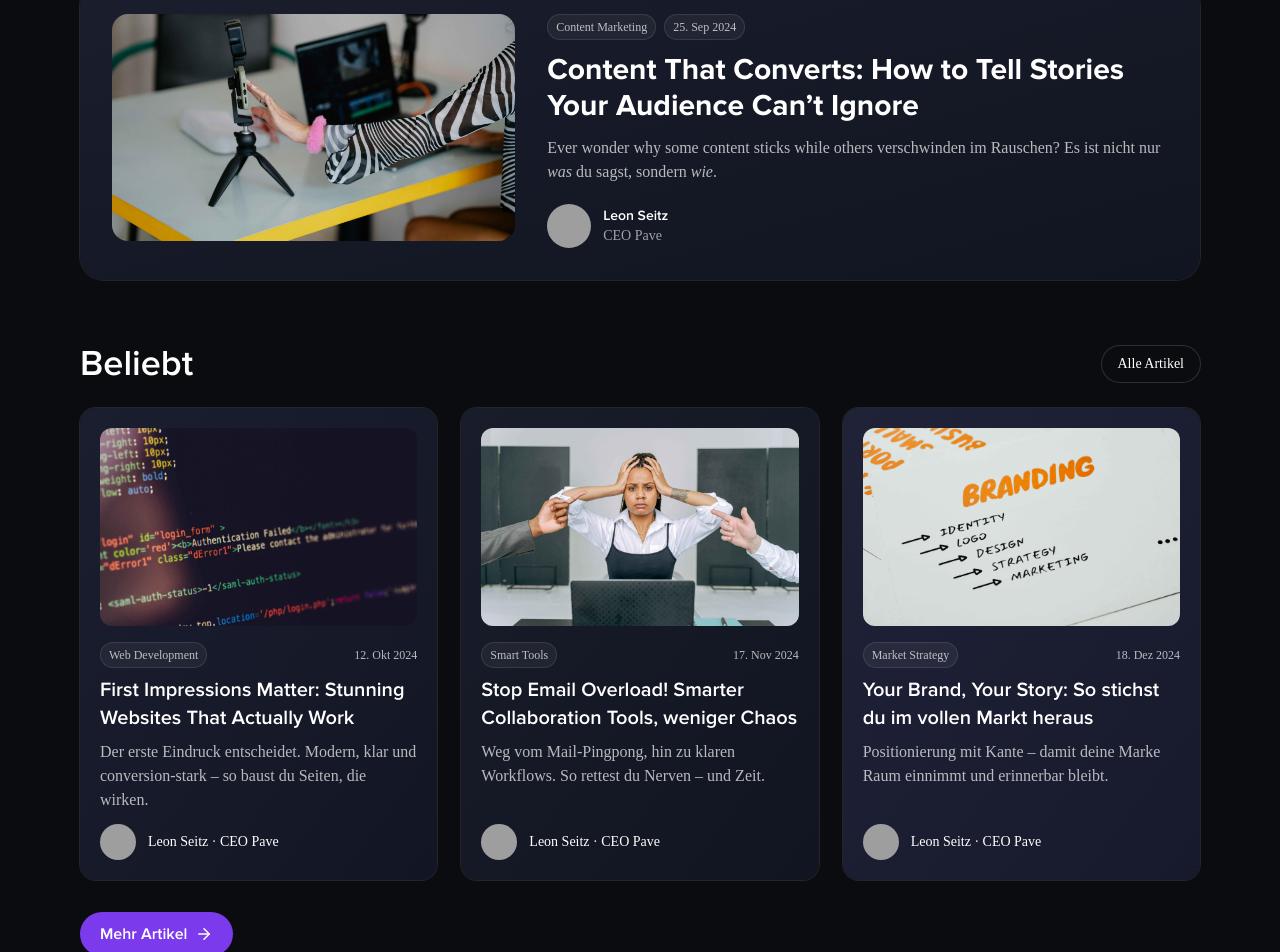
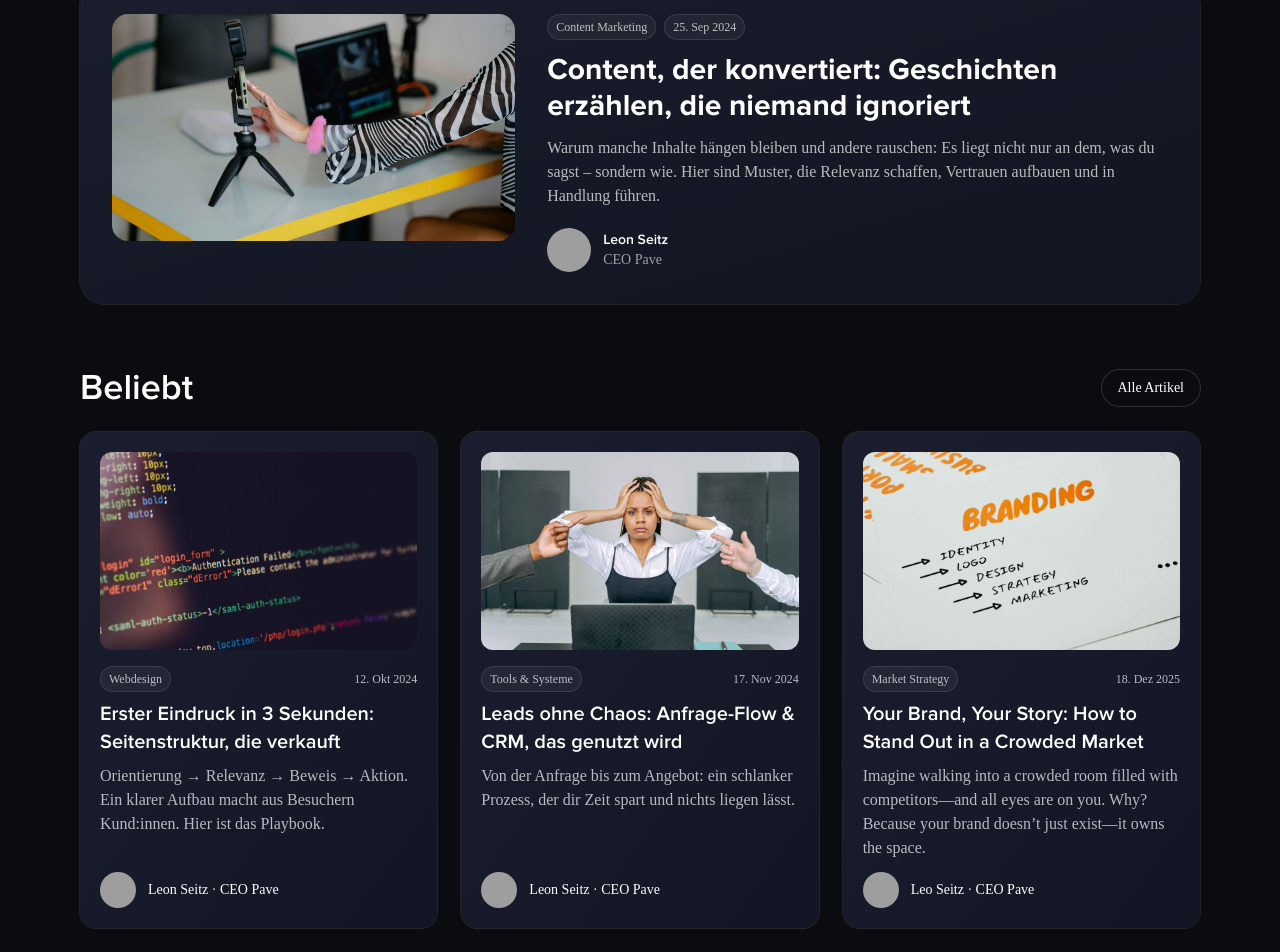
Before and after one commit to cyclebittt/pavewebyyyy, a Next.js app: page /blogs in a window 1280 px wide. Shown: the part 592-1544 px from the top of the page. Built offline with nearby package versions, Linux system fonts and the light colour scheme; grey boxes are pictures that could not be loaded; a web font is replaced by a local one.

Commit message:
Update page.js

```diff
--- a/app/blogs/page.js
+++ b/app/blogs/page.js
@@ -6,6 +6,50 @@ import Image from 'next/image';
 import Navbar from '@/components/layout/Navbar';
 import Footer from '@/components/layout/Footer';
 import { ArrowRight, Sun } from 'lucide-react';
+
+const posts = [
+  {
+    slug: '/blogs/1',
+    title: 'Content, der konvertiert: Geschichten erzählen, die niemand ignoriert',
+    date: '25. Sep 2024',
+    category: 'Content Marketing',
+    excerpt:
+      'Warum manche Inhalte hängen bleiben und andere rauschen: Es liegt nicht nur an dem, was du sagst – sondern wie. Hier sind Muster, die Relevanz schaffen, Vertrauen aufbauen und in Handlung führen.',
+    image: '/img/blogs/1.jpg',
+    author: { name: 'Leon Seitz', role: 'CEO Pave' },
+    featured: true,
+  },
+  {
+    slug: '/blogs/2',
+    title: 'Erster Eindruck in 3 Sekunden: Seitenstruktur, die verkauft',
+    date: '12. Okt 2024',
+    category: 'Webdesign',
+    excerpt:
+      'Orientierung → Relevanz → Beweis → Aktion. Ein klarer Aufbau macht aus Besuchern Kund:innen. Hier ist das Playbook.',
+    image: '/img/blogs/2.jpg',
+    author: { name: 'Leon Seitz', role: 'CEO Pave' },
+  },
+  {
+    slug: '/blogs/3',
+    title: 'Leads ohne Chaos: Anfrage-Flow & CRM, das genutzt wird',
+    date: '17. Nov 2024',
+    category: 'Tools & Systeme',
+    excerpt:
+      'Von der Anfrage bis zum Angebot: ein schlanker Prozess, der dir Zeit spart und nichts liegen lässt.',
+    image: '/img/blogs/3.jpg',
+    author: { name: 'Leon Seitz', role: 'CEO Pave' },
+  },
+  {
+    slug: '/blogs/4',
+    title: 'Your Brand, Your Story: How to Stand Out in a Crowded Market',
+    date: '18. Dez 2025',
+    category: 'Market Strategy',
+    excerpt:
+      'Imagine walking into a crowded room filled with competitors—and all eyes are on you. Why? Because your brand doesn’t just exist—it owns the space.',
+    image: '/img/blogs/4.jpg',
+    author: { name: 'Leo Seitz', role: 'CEO Pave' },
+  },
+];
 
 export default function Blogs() {
   const [aosDir, setAosDir] = useState('fade-right');
@@ -19,7 +63,8 @@ export default function Blogs() {
       cleanup = () => {};
     })();
 
-    const onResize = () => setAosDir(window.innerWidth < 768 ? 'fade-up' : 'fade-right');
+    const onResize = () =>
+      setAosDir(window.innerWidth < 768 ? 'fade-up' : 'fade-right');
     onResize();
     window.addEventListener('resize', onResize, { passive: true });
     return () => {
@@ -28,43 +73,57 @@ export default function Blogs() {
     };
   }, []);
 
+  const featured = posts.find((p) => p.featured) ?? posts[0];
+  const popular = posts.filter((p) => p.slug !== featured.slug);
+
   return (
     <div className="font-proxima bg-[#0B0C10] text-white">
       <Navbar />
 
-      {/* HERO – im Stil von Home/About/Blog */}
+      {/* HERO */}
       <section
-        className="
-          relative overflow-hidden
-          px-5 md:px-20 pt-16 md:pt-24 pb-16 md:pb-20
-        "
+        className="relative overflow-hidden px-5 md:px-20 pt-16 md:pt-24 pb-16 md:pb-20"
         aria-labelledby="blogs-hero"
       >
+        {/* diagonaler Hintergrundgradient */}
         <div
-          className="
-            absolute inset-0 -z-10
+          className="absolute inset-0 -z-10
             bg-[radial-gradient(1200px_500px_at_10%_10%,#1E1B4B_0%,transparent_60%),
                 radial-gradient(1000px_500px_at_90%_30%,#0EA5E9_0%,transparent_60%),
-                linear-gradient(135deg,#0B0C10_10%,#0F172A_60%,#0B0C10)]
-          "
+                linear-gradient(135deg,#0B0C10_10%,#0F172A_60%,#0B0C10)]"
         />
-        <div className="pointer-events-none absolute -left-32 top-28 h-40 w-[120%] -rotate-6 blur-2xl opacity-60"
-             style={{background: 'linear-gradient(90deg, rgba(129,51,241,.22), rgba(14,165,233,.18))'}}/>
-        <div className="pointer-events-none absolute -right-40 bottom-10 h-40 w-[120%] rotate-6 blur-2xl opacity-60"
-             style={{background: 'linear-gradient(90deg, rgba(14,165,233,.2), rgba(129,51,241,.22))'}}/>
+        {/* weiche Glow-Bänder */}
+        <div
+          className="pointer-events-none absolute -left-32 top-28 h-40 w-[120%] -rotate-6 blur-2xl opacity-60"
+          style={{
+            background:
+              'linear-gradient(90deg, rgba(129,51,241,.22), rgba(14,165,233,.18))',
+          }}
+        />
+        <div
+          className="pointer-events-none absolute -right-40 bottom-10 h-40 w-[120%] rotate-6 blur-2xl opacity-60"
+          style={{
+            background:
+              'linear-gradient(90deg, rgba(14,165,233,.2), rgba(129,51,241,.22))',
+          }}
+        />
 
         <div className="max-w-6xl">
           <span className="inline-flex items-center gap-2 text-xs md:text-sm text-white/70 bg-white/5 rounded-full px-3 py-1 ring-1 ring-white/10">
             <Sun size={14} className="opacity-70" />
-            Insights & Playbooks für Marken, die wirken
+            Insights &amp; Playbooks für Marken, die wirken
           </span>
 
-          <h1 id="blogs-hero" className="mt-6 text-4xl sm:text-6xl font-extrabold leading-[1.05] tracking-tight">
+          <h1
+            id="blogs-hero"
+            className="mt-6 text-4xl sm:text-6xl font-extrabold leading-[1.05] tracking-tight"
+          >
             Blog
           </h1>
 
           <p className="mt-4 max-w-2xl text-white/70 text-base md:text-lg">
-            Praktische Artikel zu Branding, Webdesign, Content & Systemen – klar, modular, wirkungsorientiert.
+            Praktische Artikel zu Branding, Webdesign, Content &amp; Systemen – klar,
+            modular, wirkungsorientiert.
           </p>
 
           <div className="mt-8">
@@ -78,15 +137,25 @@ export default function Blogs() {
         </div>
       </section>
 
-      {/* LATEST POST */}
-      <section className="px-5 md:px-20 pb-12 md:pb-16">
+      {/* AKTUELL */}
+      <section
+        className="px-5 md:px-20 pb-12 md:pb-16"
+        aria-labelledby="latest-heading"
+      >
         <div className="max-w-7xl">
           <div className="flex items-center justify-between">
-            <h2 className="text-2xl md:text-4xl font-semibold">Aktuell</h2>
-            <span className="text-sm bg-white/5 ring-1 ring-white/10 px-3 py-1 rounded-full">4 Artikel</span>
+            <h2
+              id="latest-heading"
+              className="text-2xl md:text-4xl font-semibold"
+            >
+              Aktuell
+            </h2>
+            <span className="text-sm bg-white/5 ring-1 ring-white/10 px-3 py-1 rounded-full">
+              {posts.length} Artikel
+            </span>
           </div>
 
-          <Link href="/blogs/1" className="block mt-6 group">
+          <Link href={featured.slug} className="block mt-6 group">
             <article
               data-aos={aosDir}
               className="rounded-3xl p-6 md:p-8 bg-gradient-to-br from-[#1A1E2D] to-[#111521] ring-1 ring-white/10 hover:ring-white/20 transition-all"
@@ -94,8 +163,8 @@ export default function Blogs() {
               <div className="grid grid-cols-1 md:grid-cols-5 gap-6 md:gap-8">
                 <div className="relative w-full aspect-[16/10] md:col-span-2 md:aspect-video overflow-hidden rounded-2xl">
                   <Image
-                    src="/img/blogs/1.jpg"
-                    alt="Content that converts"
+                    src={featured.image}
+                    alt={featured.title}
                     fill
                     className="object-cover transition-transform duration-500 group-hover:scale-[1.03]"
                     sizes="(min-width: 768px) 40vw, 100vw"
@@ -107,34 +176,33 @@ export default function Blogs() {
                   <div>
                     <div className="flex flex-wrap items-center gap-2 text-xs text-white/70">
                       <span className="inline-flex items-center gap-2 rounded-full bg-white/5 border border-white/10 px-2 py-1">
-                        Content Marketing
+                        {featured.category}
                       </span>
                       <span className="inline-flex items-center gap-2 rounded-full bg-white/5 border border-white/10 px-2 py-1">
-                        25. Sep 2024
+                        {featured.date}
                       </span>
                     </div>
 
                     <h3 className="mt-3 text-2xl md:text-3xl font-bold leading-tight">
-                      Content That Converts: How to Tell Stories Your Audience Can’t Ignore
+                      {featured.title}
                     </h3>
-                    <p className="mt-3 text-white/70">
-                      Ever wonder why some content sticks while others verschwinden im Rauschen?
-                      Es ist nicht nur <em>was</em> du sagst, sondern <em>wie</em>.
-                    </p>
+                    <p className="mt-3 text-white/70">{featured.excerpt}</p>
                   </div>
 
                     <div className="mt-5 flex items-center gap-3">
                       <div className="relative w-11 h-11 rounded-full overflow-hidden">
                         <Image
                           src="https://images.unsplash.com/photo-1499996860823-5214fcc65f8f?q=80&w=256&auto=format&fit=crop"
-                        alt="Autor"
+                          alt={featured.author.name}
                           fill
                           className="object-cover"
                         />
                       </div>
                       <div className="text-sm">
-                      <p className="font-semibold">Leon Seitz</p>
-                      <p className="text-white/60">CEO Pave</p>
+                        <p className="font-semibold">
+                          {featured.author.name}
+                        </p>
+                        <p className="text-white/60">{featured.author.role}</p>
                       </div>
                     </div>
                 </div>
@@ -144,11 +212,19 @@ export default function Blogs() {
         </div>
       </section>
 
-      {/* POPULAR POSTS */}
-      <section className="px-5 md:px-20 pb-20">
+      {/* BELIEBT */}
+      <section
+        className="px-5 md:px-20 pb-20"
+        aria-labelledby="popular-heading"
+      >
         <div className="max-w-7xl">
           <div className="flex items-center justify-between">
-            <h2 className="text-2xl md:text-4xl font-semibold">Beliebt</h2>
+            <h2
+              id="popular-heading"
+              className="text-2xl md:text-4xl font-semibold"
+            >
+              Beliebt
+            </h2>
             <Link
               href="/blogs"
               className="text-sm px-4 py-2 rounded-full ring-1 ring-white/15 hover:ring-white/30 transition-all"
@@ -158,80 +234,46 @@ export default function Blogs() {
           </div>
 
           <div className="mt-6 grid grid-cols-1 md:grid-cols-2 lg:grid-cols-3 gap-6">
-            {/* Card 2 */}
-            <Link href="/blogs/2" className="group">
-              <article className="rounded-2xl p-5 bg-gradient-to-br from-[#1B1E2F] to-[#121624] ring-1 ring-white/10 hover:ring-white/20 transition-all h-full flex flex-col">
+            {popular.map((p) => (
+              <Link key={p.slug} href={p.slug} className="group">
+                <article
+                  className="rounded-2xl p-5 bg-gradient-to-br from-[#1B1E2F] to-[#121624] ring-1 ring-white/10 hover:ring-white/20 transition-all h-full flex flex-col"
+                >
                   <div className="relative w-full aspect-[16/10] rounded-xl overflow-hidden">
-                  <Image src="/img/blogs/2.jpg" alt="Webdesign" fill className="object-cover transition-transform duration-500 group-hover:scale-[1.03]" sizes="(min-width: 1024px) 33vw, (min-width: 768px) 50vw, 100vw" />
+                    <Image
+                      src={p.image}
+                      alt={p.title}
+                      fill
+                      className="object-cover transition-transform duration-500 group-hover:scale-[1.03]"
+                      sizes="(min-width: 1024px) 33vw, (min-width: 768px) 50vw, 100vw"
+                    />
                   </div>
                   <div className="mt-4">
                     <div className="flex items-center justify-between text-xs text-white/70">
-                    <span className="bg-white/5 border border-white/10 px-2 py-1 rounded-full">Web Development</span>
-                    <span>12. Okt 2024</span>
+                      <span className="bg-white/5 border border-white/10 px-2 py-1 rounded-full">
+                        {p.category}
+                      </span>
+                      <span>{p.date}</span>
                     </div>
-                  <h3 className="mt-2 text-xl font-semibold">First Impressions Matter: Stunning Websites That Actually Work</h3>
-                  <p className="mt-2 text-white/70">
-                    Der erste Eindruck entscheidet. Modern, klar und conversion-stark – so baust du Seiten, die wirken.
-                  </p>
+                    <h3 className="mt-2 text-xl font-semibold">{p.title}</h3>
+                    <p className="mt-2 text-white/70">{p.excerpt}</p>
                   </div>
                   <div className="mt-auto pt-3 flex items-center gap-3">
                     <div className="relative w-9 h-9 rounded-full overflow-hidden">
-                    <Image src="https://images.unsplash.com/photo-1499996860823-5214fcc65f8f?q=80&w=128&auto=format&fit=crop" alt="Autor" fill className="object-cover" />
+                      <Image
+                        src="https://images.unsplash.com/photo-1499996860823-5214fcc65f8f?q=80&w=128&auto=format&fit=crop"
+                        alt={p.author.name}
+                        fill
+                        className="object-cover"
+                      />
                     </div>
-                  <span className="text-sm">Leon Seitz · CEO Pave</span>
+                    <span className="text-sm">
+                      {p.author.name} · {p.author.role}
+                    </span>
                   </div>
                 </article>
               </Link>
-
-            {/* Card 3 */}
-            <Link href="/blogs/3" className="group">
-              <article className="rounded-2xl p-5 bg-gradient-to-br from-[#191C2A] to-[#111521] ring-1 ring-white/10 hover:ring-white/20 transition-all h-full flex flex-col">
-                <div className="relative w-full aspect-[16/10] rounded-xl overflow-hidden">
-                  <Image src="/img/blogs/3.jpg" alt="Smart Tools" fill className="object-cover transition-transform duration-500 group-hover:scale-[1.03]" sizes="(min-width: 1024px) 33vw, (min-width: 768px) 50vw, 100vw" />
-                </div>
-                <div className="mt-4">
-                  <div className="flex items-center justify-between text-xs text-white/70">
-                    <span className="bg-white/5 border border-white/10 px-2 py-1 rounded-full">Smart Tools</span>
-                    <span>17. Nov 2024</span>
-                  </div>
-                  <h3 className="mt-2 text-xl font-semibold">Stop Email Overload! Smarter Collaboration Tools, weniger Chaos</h3>
-                  <p className="mt-2 text-white/70">
-                    Weg vom Mail-Pingpong, hin zu klaren Workflows. So rettest du Nerven – und Zeit.
-                  </p>
-                </div>
-                <div className="mt-auto pt-3 flex items-center gap-3">
-                  <div className="relative w-9 h-9 rounded-full overflow-hidden">
-                    <Image src="https://images.unsplash.com/photo-1499996860823-5214fcc65f8f?q=80&w=128&auto=format&fit=crop" alt="Autor" fill className="object-cover" />
-                  </div>
-                  <span className="text-sm">Leon Seitz · CEO Pave</span>
-                </div>
-              </article>
-            </Link>
-
-            {/* Card 4 */}
-            <Link href="/blogs/4" className="group">
-              <article className="rounded-2xl p-5 bg-gradient-to-br from-[#202238] to-[#17192C] ring-1 ring-white/10 hover:ring-white/20 transition-all h-full flex flex-col">
-                <div className="relative w-full aspect-[16/10] rounded-xl overflow-hidden">
-                  <Image src="/img/blogs/4.jpg" alt="Market Strategy" fill className="object-cover transition-transform duration-500 group-hover:scale-[1.03]" sizes="(min-width: 1024px) 33vw, (min-width: 768px) 50vw, 100vw" />
-                </div>
-                <div className="mt-4">
-                  <div className="flex items-center justify-between text-xs text-white/70">
-                    <span className="bg-white/5 border border-white/10 px-2 py-1 rounded-full">Market Strategy</span>
-                    <span>18. Dez 2024</span>
-                  </div>
-                  <h3 className="mt-2 text-xl font-semibold">Your Brand, Your Story: So stichst du im vollen Markt heraus</h3>
-                  <p className="mt-2 text-white/70">
-                    Positionierung mit Kante – damit deine Marke Raum einnimmt und erinnerbar bleibt.
-                  </p>
-                </div>
-                <div className="mt-auto pt-3 flex items-center gap-3">
-                  <div className="relative w-9 h-9 rounded-full overflow-hidden">
-                    <Image src="https://images.unsplash.com/photo-1499996860823-5214fcc65f8f?q=80&w=128&auto=format&fit=crop" alt="Autor" fill className="object-cover" />
-                  </div>
-                  <span className="text-sm">Leon Seitz · CEO Pave</span>
-                </div>
-              </article>
-            </Link>
+            ))}
           </div>
 
           <div className="mt-8 flex justify-center md:justify-start">
@@ -245,22 +287,27 @@ export default function Blogs() {
         </div>
       </section>
 
-      {/* KONTAKT-CTA */}
-      <section className="px-5 md:px-20 pb-24" aria-labelledby="cta-heading">
+      {/* CTA */}
+      <section
+        className="px-5 md:px-20 pb-24"
+        aria-labelledby="cta-heading"
+      >
         <div className="max-w-7xl relative overflow-hidden rounded-3xl p-8 md:p-14 ring-1 ring-white/10">
           <div
-            className="
-              absolute inset-0 -z-10
+            className="absolute inset-0 -z-10
               bg-[radial-gradient(800px_200px_at_20%_30%,rgba(129,51,241,.25),transparent_70%),
                   radial-gradient(700px_200px_at_80%_70%,rgba(14,165,233,.22),transparent_70%),
-                  linear-gradient(135deg,#10121A_0%,#0F1420_60%,#0B0F17)]
-            "
+                  linear-gradient(135deg,#10121A_0%,#0F1420_60%,#0B0F17)]"
           />
-          <h2 id="cta-heading" className="text-3xl md:text-5xl font-semibold">
+          <h2
+            id="cta-heading"
+            className="text-3xl md:text-5xl font-semibold"
+          >
             Pave the way and get in touch with us.
           </h2>
           <p className="mt-3 text-white/70 max-w-2xl">
-            We&apos;re here to pave the way for you. Reach out – wir melden uns schnell mit einer klaren Einschätzung.
+            We&apos;re here to pave the way for you. Reach out – wir melden uns
+            schnell mit einer klaren Einschätzung.
           </p>
           <div className="mt-8 flex flex-wrap items-center gap-3">
             <Link
```
Lines whose indentation alone changed are shown as unchanged.
